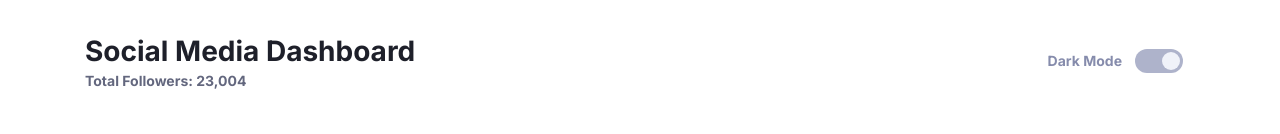
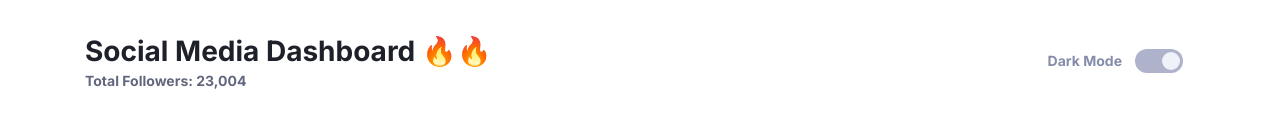
Before and after one commit to prashishb/fem-dklt-toggle, a website: page index.html in a window 1280 px wide. Shown: the top 134 px of the page. Drawn offline with Linux system fonts and the light colour scheme.

Commit message:
title text update

```diff
--- a/index.html
+++ b/index.html
@@ -23,7 +23,7 @@
 <body>
   <header class="header container">
     <div class="header__title">
-      <h1>Social Media Dashboard</h1>
+      <h1>Social Media Dashboard 🔥🔥</h1>
       <span class="header__subtitle">Total Followers: 23,004</span>
     </div>
 
```
Also changed, not shown: 1 other file.
